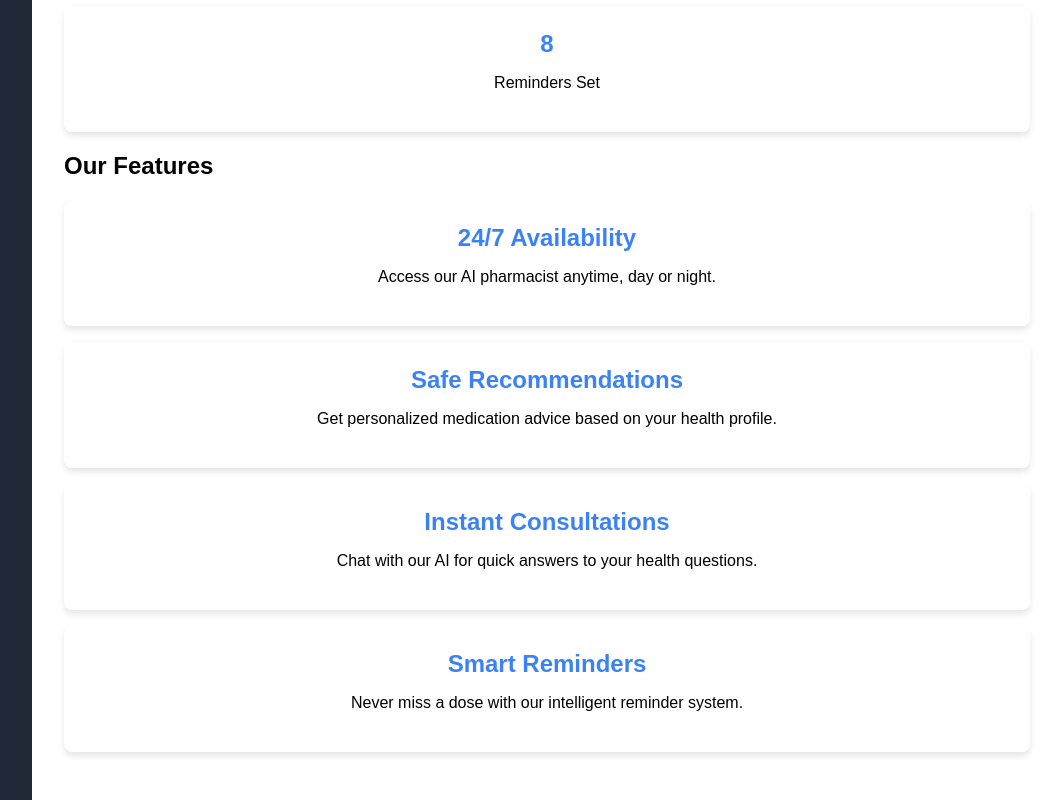
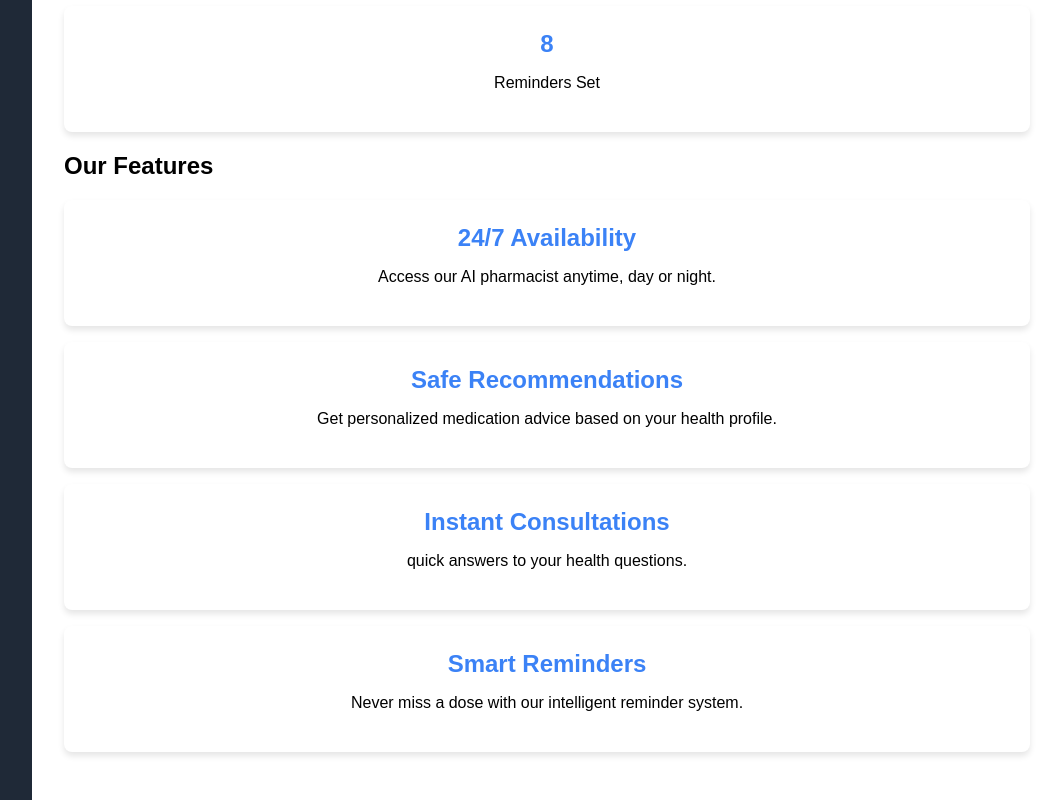
Before and after one commit to MohammedJihad/medicheck-site, a plain HTML site: page index.html in a window 1280 px wide. Shown: the part 654-1454 px from the top of the page, without its empty margins (218-1279 px from the left). Drawn offline with Linux system fonts and the light colour scheme.

Commit message:
index.html

```diff
--- a/index.html
+++ b/index.html
@@ -81,7 +81,7 @@
                         <div class="feature-card">
                             <i data-lucide="message-square" class="feature-icon"></i>
                             <h3>Instant Consultations</h3>
-                            <p>Chat with our AI for quick answers to your health questions.</p>
+                            <p>quick answers to your health questions.</p>
                         </div>
                         <div class="feature-card">
                             <i data-lucide="zap" class="feature-icon"></i>
```
